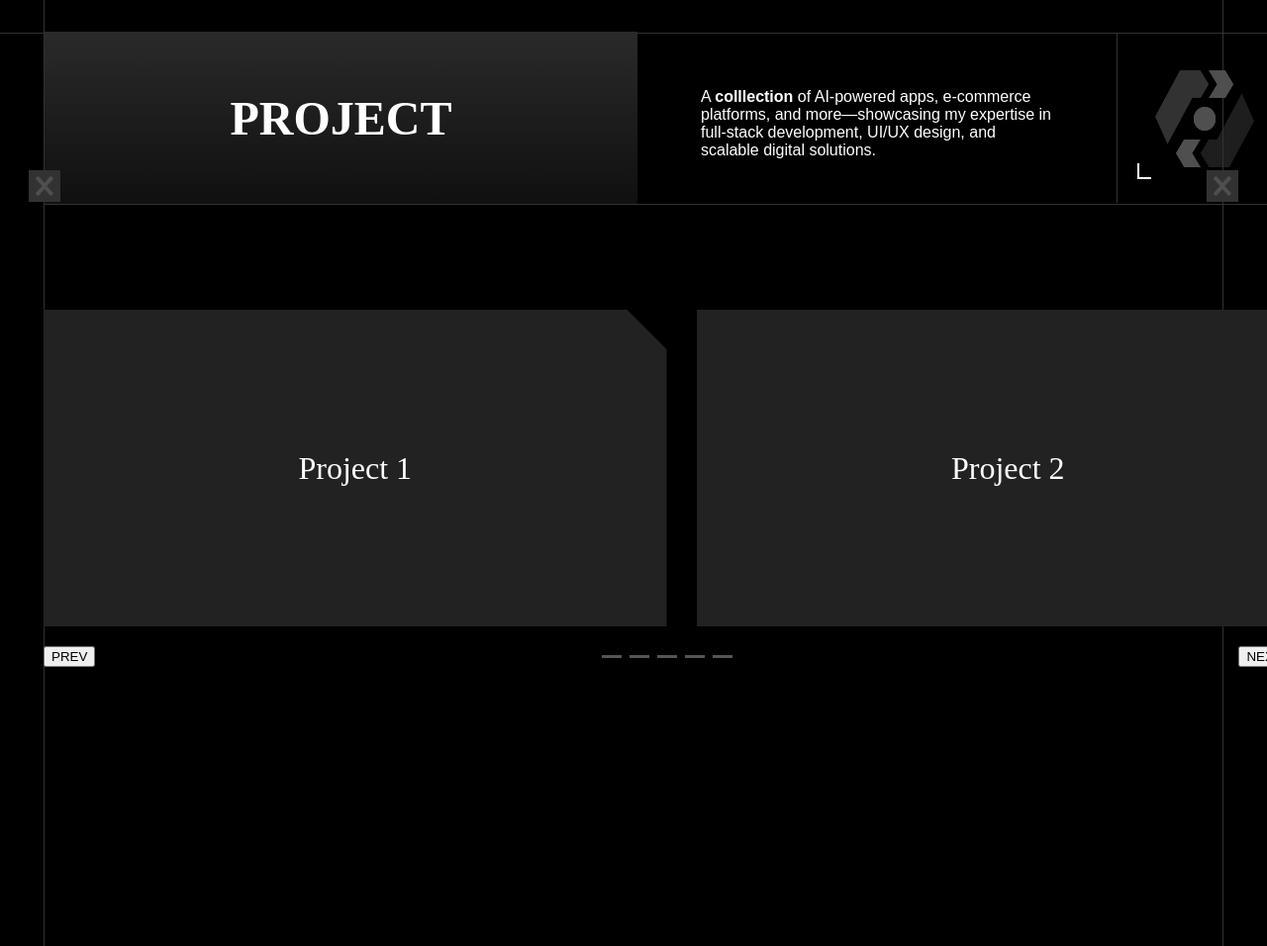
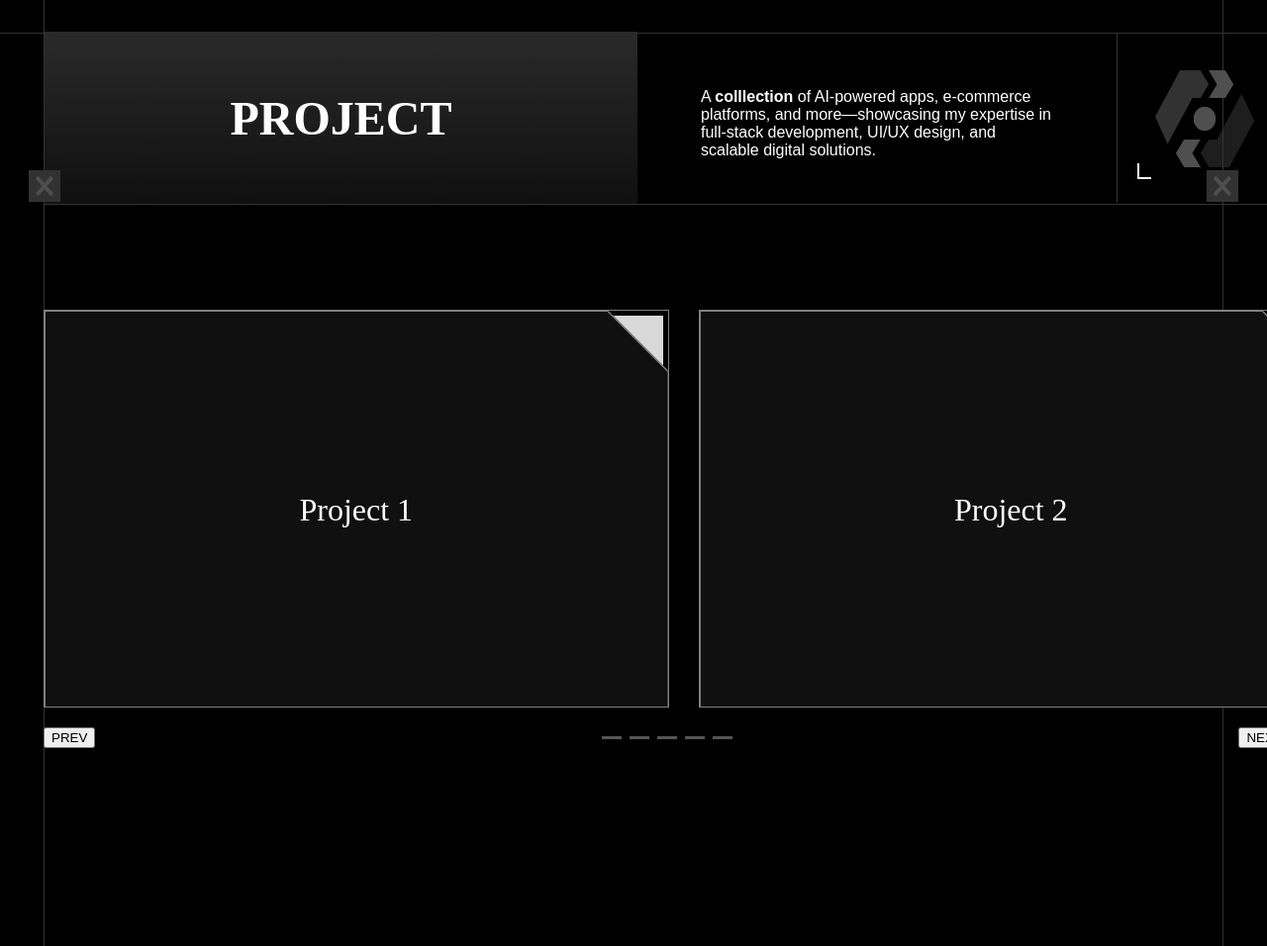
Before and after one commit to JothamDevWork/Cyborg-Portfolio-Website, a plain HTML site: page index.html in a window 1280 px wide. Shown: the part 1747-2703 px from the top of the page at 99% size. Drawn offline with Linux system fonts and the light colour scheme; a web font is replaced by a local one.

Commit message:
latestonprojection

```diff
--- a/index.html
+++ b/index.html
@@ -432,16 +432,32 @@
   <!-- TOP: SLIDES -->
   <div class="slider-viewport">
     <div class="slider">
-      <div class="slide">Project 1</div>
+    <div class="slidecon">
+
+      <div class="slide">
+        <div class="top-right-fill1"></div>
+        Project 1</div>
       <div class="filler"></div>
-      <div class="slide">Project 2</div>
+    </div>
+
+    <div class="slidecon">
+
+      <div class="slide">Project 2
+        <div class="top-right-fill1"></div>
+      </div>
       <div class="filler"></div>
-      <div class="slide">Project 3</div>
+    </div>
+
+    <div class="slidecon">
+
+      <div class="slide">Project 3
+        <div class="top-right-fill1"></div>
+      </div>
       <div class="filler"></div>
-      <div class="slide">Project 4</div>
-      <div class="filler"></div>
-      <div class="slide">Project 5</div>
-      <div class="filler"></div>
+    </div>
+
+
+
     </div>
   </div>
 
--- a/project.js
+++ b/project.js
@@ -5,14 +5,19 @@
 
 let index = 0;
 
+function updateSlider() {
+  const slideWidth = slides[0].offsetWidth + 30; // include gap
+  slider.style.transform = `translateX(-${index * slideWidth}px)`;
+}
+
 nextBtn.addEventListener("click", () => {
   index++;
   if (index >= slides.length) index = 0;
-    slider.style.transform = `translateX(-${index * 100}%)`;
+  updateSlider();
 });
 
 prevBtn.addEventListener("click", () => {
   index--;
   if (index < 0) index = slides.length - 1;
-    slider.style.transform = `translateX(-${index * 100}%)`;
+  updateSlider();
 });
--- a/respective-css-files/aboutme.css
+++ b/respective-css-files/aboutme.css
@@ -5,7 +5,7 @@
    border-bottom: solid  rgba(50, 50, 50, 1) 1px;
   position: relative;
   left: 44px;
-  top: 4px;
+  top: 5px;
 }
 
 #aboutmetitlecon{
--- a/respective-css-files/index.css
+++ b/respective-css-files/index.css
@@ -87,6 +87,7 @@ body{
 
 #horizontal1{
   bottom: -300px;
+
 }
 
 .vertical{
--- a/respective-css-files/project.css
+++ b/respective-css-files/project.css
@@ -103,9 +103,9 @@ transform: rotate(90deg) translate(-15px,-16px);
 
 
 .slider-wrapper {
-  position: absolute;
+  position: relative;
   width: 100%;
-
+  height: auto;
   margin: auto;
   top: 280px;
 
@@ -115,6 +115,7 @@ transform: rotate(90deg) translate(-15px,-16px);
 .slider-viewport {
   overflow: hidden;
   width: 100%;
+  height: 100%;
 }
 
 .slider {
@@ -125,34 +126,66 @@ transform: rotate(90deg) translate(-15px,-16px);
 }
 
 .slide {
+  position:relative;
  min-width: 50%;
-  height: 320px;
+  min-height: 100%;
+
 
   /* temp visuals */
-  background: #222;
+  background: rgba(16, 16, 16, 1);
+  border: solid grey 1px;
   color: white;
   font-size: 32px;
+
 
   display: flex;
   align-items: center;
   justify-content: center;
+  z-index: 999;
 
 
 
 
   clip-path: polygon(
    0% 0%,
-   calc(100% - 40px) 0%,
-   100% 40px,
+   calc(100% - 60px) 0%,
+   100% 60px,
    100% 100%,
    0% 100%
   );
 
 }
 
+
+
+.slidecon{
+  position: relative;
+   min-width: 50%;
+  height: 400px;
+  overflow: hidden;
+  border: solid grey 1px;
+}
+
 .filler{
   position: absolute;
+  width: 100px;
+  height: 100px;
+  top: 5px;
+  right: 5px;
+
+background:rgba(217, 217, 217, 1)
 }
+
+.slider-viewport .top-right-fill1 {
+    position: absolute;
+    top: 0px;
+    right: -40px;
+    width: 100px;
+    height: 100px;
+    background:grey;
+    clip-path: polygon(100% 0, 100% 100%, 0 0);
+}
+
 /* BOTTOM CONTROLS */
 .slider-controls {
   display: flex;
```
Lines whose indentation alone changed are shown as unchanged.
